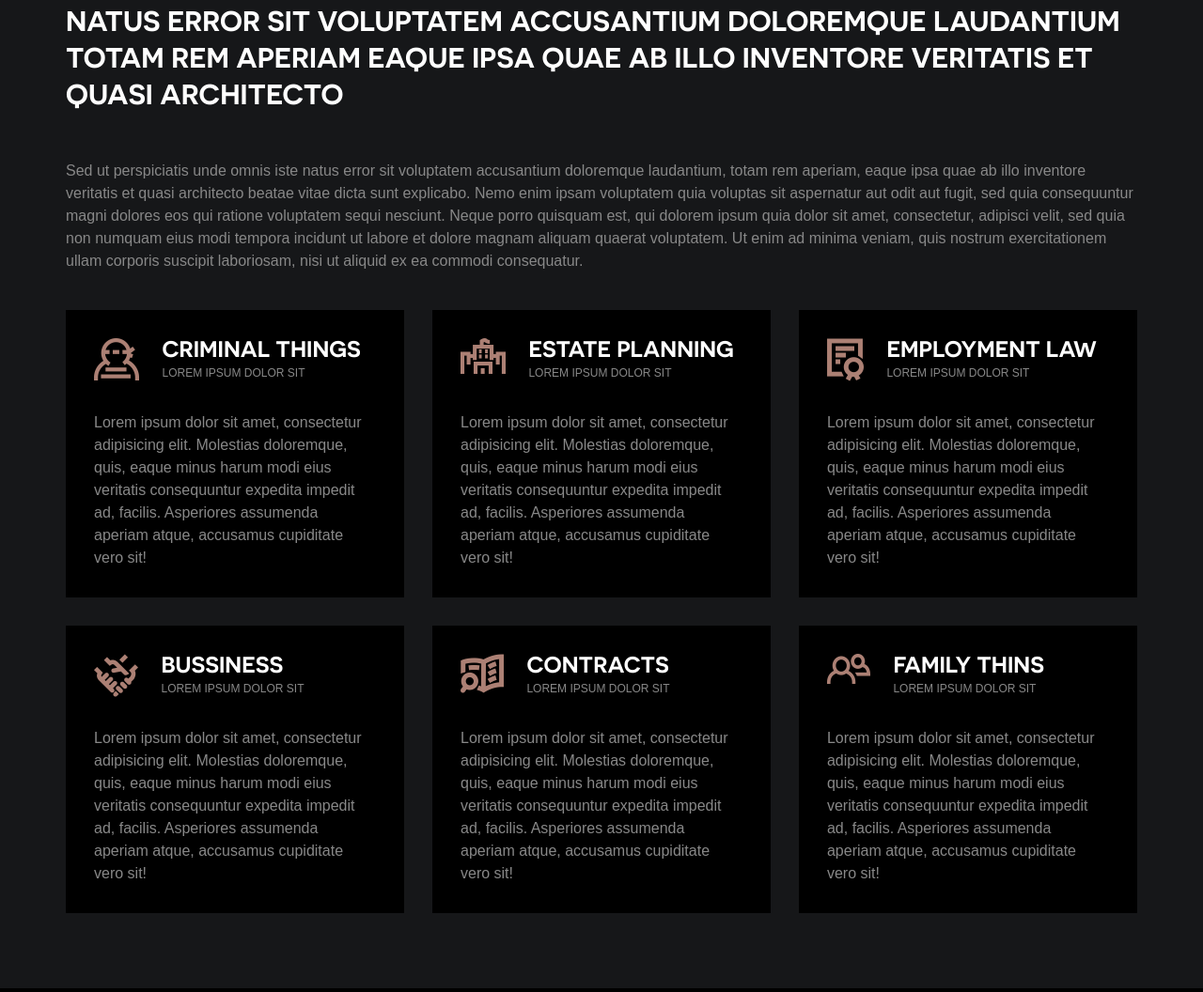
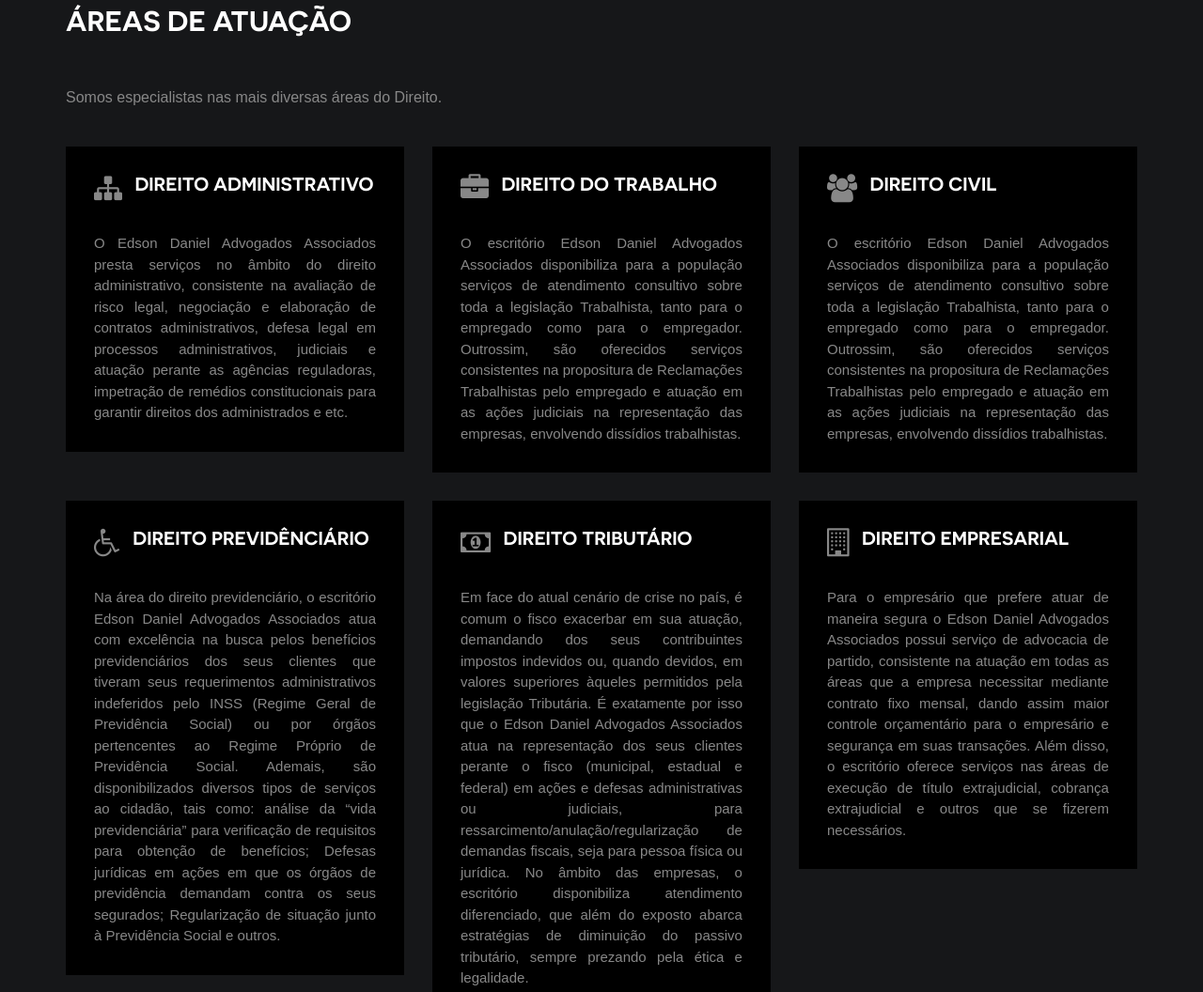
Before and after one commit to nolderosw/edaa, a website: page public/service.html in a window 1280 px wide. Shown: the part 192-1248 px from the top of the page at 94% size. Drawn offline with Linux system fonts and the light colour scheme.

Commit message:
final site

```diff
--- a/public/service.html
+++ b/public/service.html
@@ -57,7 +57,7 @@
 							<a href="contact.html">Contato</a>
 						</li>
 						<li class="menu-item">
-								<a target="_blank" href="http://www.sistema.edaa.com.br">Sistema</a>
+							<a target="_blank" href="http://www.sistema.edaa.com.br">Sistema</a>
 						</li>
 					</ul>
 				</nav>
@@ -70,59 +70,56 @@
 
 			<div class="fullwidth-block content">
 				<div class="container">
-					<h2 class="entry-title">Natus error sit voluptatem accusantium doloremque laudantium totam rem aperiam eaque ipsa quae ab illo inventore veritatis
-						et quasi architecto</h2>
+					<h2 class="entry-title">ÁREAS DE ATUAÇÃO</h2>
 
-					<p>Sed ut perspiciatis unde omnis iste natus error sit voluptatem accusantium doloremque laudantium, totam rem aperiam,
-						eaque ipsa quae ab illo inventore veritatis et quasi architecto beatae vitae dicta sunt explicabo. Nemo enim ipsam
-						voluptatem quia voluptas sit aspernatur aut odit aut fugit, sed quia consequuntur magni dolores eos qui ratione voluptatem
-						sequi nesciunt. Neque porro quisquam est, qui dolorem ipsum quia dolor sit amet, consectetur, adipisci velit, sed quia
-						non numquam eius modi tempora incidunt ut labore et dolore magnam aliquam quaerat voluptatem. Ut enim ad minima veniam,
-						quis nostrum exercitationem ullam corporis suscipit laboriosam, nisi ut aliquid ex ea commodi consequatur.</p>
+					<p>Somos especialistas nas mais diversas áreas do Direito.</p>
 
 					<div class="row">
 						<div class="col-md-4">
 							<div class="feature boxed">
 								<header>
-									<img src="images/icon-1.png" class="feature-icon">
+									<i style="font-size: 30px; margin-right: 3%;" class=" fa fa-sitemap"></i>
 									<div class="feature-title-copy">
-										<h2 class="feature-title">Criminal Things</h2>
-										<small class="feature-subtitle">Lorem ipsum dolor sit</small>
+										<h3 style="font-size: 20px;" class="feature-title">Direito Administrativo</h3>
 									</div>
 								</header>
-								<p>Lorem ipsum dolor sit amet, consectetur adipisicing elit. Molestias doloremque, quis, eaque minus harum modi eius
-									veritatis consequuntur expedita impedit ad, facilis. Asperiores assumenda aperiam atque, accusamus cupiditate vero
-									sit!
+								<p style="text-align: justify;font-size: 15px;">O Edson Daniel Advogados Associados presta serviços no âmbito do direito administrativo, consistente na avaliação
+									de risco legal, negociação e elaboração de contratos administrativos, defesa legal em processos administrativos,
+									judiciais e atuação perante as agências reguladoras, impetração de remédios constitucionais para garantir direitos
+									dos administrados e etc.
+
 								</p>
 							</div>
 						</div>
 						<div class="col-md-4">
 							<div class="feature boxed">
 								<header>
-									<img src="images/icon-2.png" class="feature-icon">
+									<i style="font-size: 30px; margin-right: 3%;" class=" fa fa-briefcase"></i>
 									<div class="feature-title-copy">
-										<h2 class="feature-title">Estate Planning</h2>
-										<small class="feature-subtitle">Lorem ipsum dolor sit</small>
+										<h3 style="font-size: 20px;" class="feature-title"> Direito do Trabalho</h3>
 									</div>
 								</header>
-								<p>Lorem ipsum dolor sit amet, consectetur adipisicing elit. Molestias doloremque, quis, eaque minus harum modi eius
-									veritatis consequuntur expedita impedit ad, facilis. Asperiores assumenda aperiam atque, accusamus cupiditate vero
-									sit!
+								<p style="text-align: justify;font-size: 15px;">O escritório Edson Daniel Advogados Associados disponibiliza para a população serviços de atendimento consultivo
+									sobre toda a legislação Trabalhista, tanto para o empregado como para o empregador. Outrossim, são oferecidos serviços
+									consistentes na propositura de Reclamações Trabalhistas pelo empregado e atuação em as ações judiciais na representação
+									das empresas, envolvendo dissídios trabalhistas.
+
 								</p>
 							</div>
 						</div>
 						<div class="col-md-4">
 							<div class="feature boxed">
 								<header>
-									<img src="images/icon-3.png" class="feature-icon">
+									<i style="font-size: 30px; margin-right: 3%;" class=" fa fa-users"></i>
 									<div class="feature-title-copy">
-										<h2 class="feature-title">Employment Law</h2>
-										<small class="feature-subtitle">Lorem ipsum dolor sit</small>
+										<h3 style="font-size: 20px;" class="feature-title"> Direito Civil</h3>
 									</div>
 								</header>
-								<p>Lorem ipsum dolor sit amet, consectetur adipisicing elit. Molestias doloremque, quis, eaque minus harum modi eius
-									veritatis consequuntur expedita impedit ad, facilis. Asperiores assumenda aperiam atque, accusamus cupiditate vero
-									sit!
+								<p style="text-align: justify;font-size: 15px;">O escritório Edson Daniel Advogados Associados disponibiliza para a população serviços de atendimento consultivo
+									sobre toda a legislação Trabalhista, tanto para o empregado como para o empregador. Outrossim, são oferecidos serviços
+									consistentes na propositura de Reclamações Trabalhistas pelo empregado e atuação em as ações judiciais na representação
+									das empresas, envolvendo dissídios trabalhistas.
+
 								</p>
 							</div>
 						</div>
@@ -131,45 +128,55 @@
 						<div class="col-md-4">
 							<div class="feature boxed">
 								<header>
-									<img src="images/icon-4.png" class="feature-icon">
+									<i style="font-size: 30px; margin-right: 3%;" class=" fa fa-wheelchair"></i>
 									<div class="feature-title-copy">
-										<h2 class="feature-title">Bussiness</h2>
-										<small class="feature-subtitle">Lorem ipsum dolor sit</small>
+										<h3 style="font-size: 20px;" class="feature-title"> Direito Previdênciário</h3>
 									</div>
 								</header>
-								<p>Lorem ipsum dolor sit amet, consectetur adipisicing elit. Molestias doloremque, quis, eaque minus harum modi eius
-									veritatis consequuntur expedita impedit ad, facilis. Asperiores assumenda aperiam atque, accusamus cupiditate vero
-									sit!
+								<p style="text-align: justify;font-size: 15px;">Na área do direito previdenciário, o escritório Edson Daniel Advogados Associados atua com excelência na busca pelos
+									benefícios previdenciários dos seus clientes que tiveram seus requerimentos administrativos indeferidos pelo INSS
+									(Regime Geral de Previdência Social) ou por órgãos pertencentes ao Regime Próprio de Previdência Social. Ademais,
+									são disponibilizados diversos tipos de serviços ao cidadão, tais como: análise da “vida previdenciária” para verificação
+									de requisitos para obtenção de benefícios; Defesas jurídicas em ações em que os órgãos de previdência demandam contra
+									os seus segurados; Regularização de situação junto à Previdência Social e outros.
+
 								</p>
 							</div>
 						</div>
 						<div class="col-md-4">
 							<div class="feature boxed">
 								<header>
-									<img src="images/icon-5.png" class="feature-icon">
+									<i style="font-size: 30px; margin-right: 3%;" class=" fa fa-money"></i>
 									<div class="feature-title-copy">
-										<h2 class="feature-title">Contracts</h2>
-										<small class="feature-subtitle">Lorem ipsum dolor sit</small>
+										<h3 style="font-size: 20px;" class="feature-title"> Direito Tributário</h3>
 									</div>
 								</header>
-								<p>Lorem ipsum dolor sit amet, consectetur adipisicing elit. Molestias doloremque, quis, eaque minus harum modi eius
-									veritatis consequuntur expedita impedit ad, facilis. Asperiores assumenda aperiam atque, accusamus cupiditate vero
-									sit!
+								<p style="text-align: justify;font-size: 15px;">
+									Em face do atual cenário de crise no país, é comum o fisco exacerbar em sua atuação, demandando dos seus contribuintes impostos
+									indevidos ou, quando devidos, em valores superiores àqueles permitidos pela legislação Tributária. É exatamente
+									por isso que o Edson Daniel Advogados Associados atua na representação dos seus clientes perante o fisco (municipal,
+									estadual e federal) em ações e defesas administrativas ou judiciais, para ressarcimento/anulação/regularização de
+									demandas fiscais, seja para pessoa física ou jurídica. No âmbito das empresas, o escritório disponibiliza atendimento
+									diferenciado, que além do exposto abarca estratégias de diminuição do passivo tributário, sempre prezando pela ética
+									e legalidade.
+
 								</p>
 							</div>
 						</div>
 						<div class="col-md-4">
 							<div class="feature boxed">
 								<header>
-									<img src="images/icon-6.png" class="feature-icon">
+									<i style="font-size: 30px; margin-right: 3%;" class=" fa fa-building-o"></i>
 									<div class="feature-title-copy">
-										<h2 class="feature-title">Family Thins</h2>
-										<small class="feature-subtitle">Lorem ipsum dolor sit</small>
+										<h3 style="font-size: 20px;" class="feature-title"> Direito Empresarial</h3>
 									</div>
 								</header>
-								<p>Lorem ipsum dolor sit amet, consectetur adipisicing elit. Molestias doloremque, quis, eaque minus harum modi eius
-									veritatis consequuntur expedita impedit ad, facilis. Asperiores assumenda aperiam atque, accusamus cupiditate vero
-									sit!
+								<p style="text-align: justify;font-size: 15px;">Para o empresário que prefere atuar de maneira segura o Edson Daniel Advogados Associados possui serviço de advocacia
+									de partido, consistente na atuação em todas as áreas que a empresa necessitar mediante contrato fixo mensal, dando
+									assim maior controle orçamentário para o empresário e segurança em suas transações. Além disso, o escritório oferece
+									serviços nas áreas de execução de título extrajudicial, cobrança extrajudicial e outros que se fizerem necessários.
+
+
 								</p>
 							</div>
 						</div>
@@ -188,8 +195,8 @@
 			<a target="_blank" href="http://wesleyazevedo.herokuapp.com">
 				<img height="40px" width="40px" src="images/logo_wesley.png"></img>
 			</a>
-			</div>
-		</footer>
+	</div>
+	</footer>
 	<!-- .site-footer -->
 
 	</div>
```
Also changed, not shown: public/about.html (+8 -44 lines), public/index.html (+32 -13 lines), public/images/daniel.jpg (added), 3 other files.
